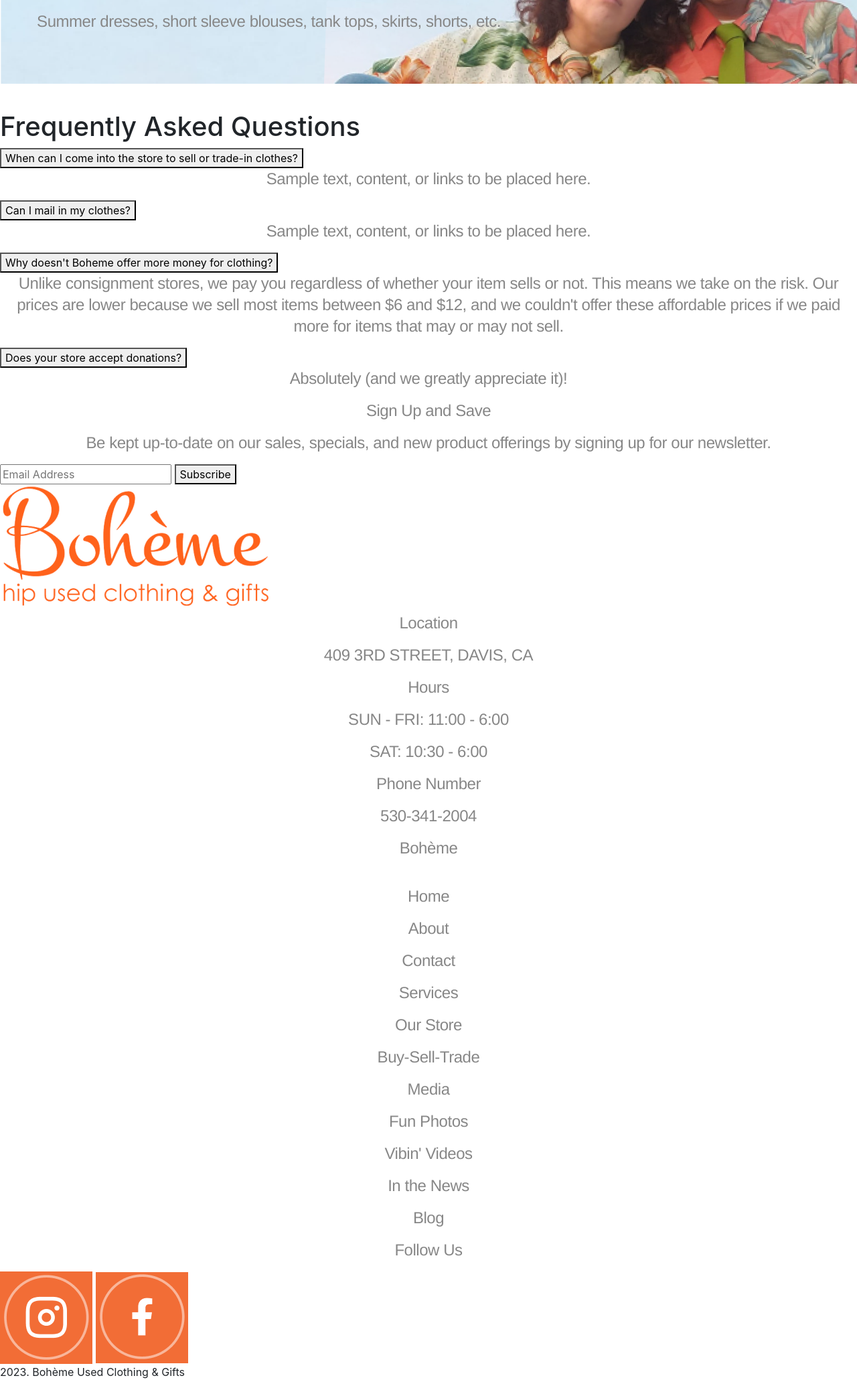
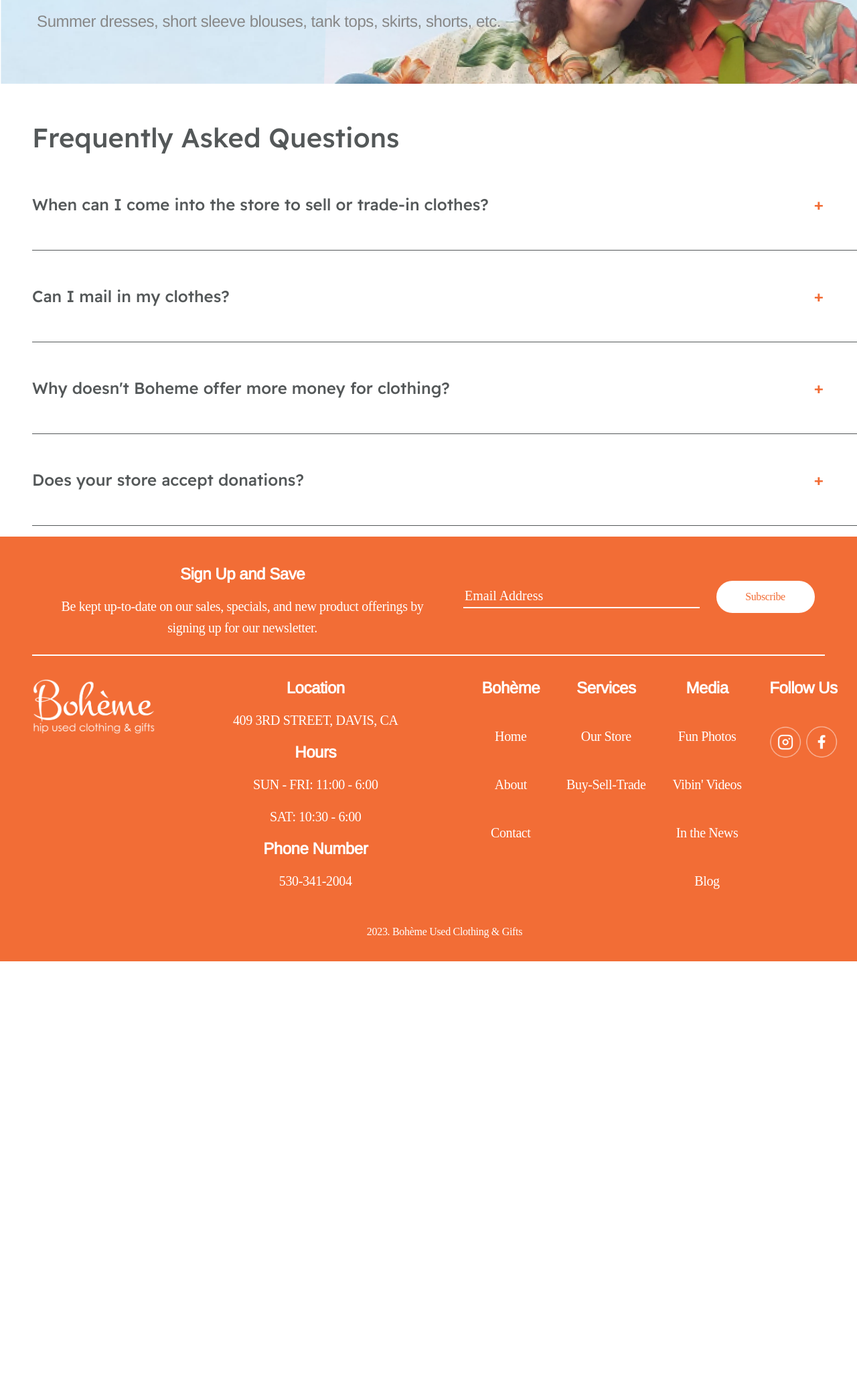
Before and after one commit to Ruprabhu25/boheme-website, a Flask app: template templates/trade.html in a window 1280 px wide. Shown: the part 175-2235 px from the top of the page at 67% size. After the commit the page ends 1610 px from the top, so only its background shows below. Run offline with Flask 3, Linux system fonts and the light colour scheme; the template is opened without the code that fills it, so the values that code supplies are empty; some libraries are stand-ins or nearby versions; some web fonts are replaced.

Commit message:
added FAQ and footer

```diff
--- a/static/css/trade.css
+++ b/static/css/trade.css
@@ -65,3 +65,239 @@ h3 {
 
 
 /* What you earn end */
+
+/* FAQ Start */
+#faq {
+  background-color: #ffffff;
+  /*margin: 6%;*/
+  /*width: 100%;*/
+  padding-left: 48px;
+  padding-top: 16px;
+  padding-bottom: 16px;
+  width: 100%;
+}
+.faqh {
+  font-family: "Readex Pro";
+  font-size: 40px;
+  color: #545859;
+}
+.collapsible {
+  background-color: #ffffff;
+  color: #545859;
+  cursor: pointer;
+  padding: 50px;
+  width: 100%;
+  border: none;
+  text-align: left;
+  padding-left: 0;
+  outline: none;
+  font-size: 24px;
+  font-family: "Readex Pro";
+}
+
+.active,
+.collapsible:hover {
+  background-color: #ffffff;
+}
+
+.collapsible::after {
+  content: "\002B";
+  color: #f26d36;
+  float: right;
+  font-family: "Readex Pro";
+  margin-left: 5px;
+}
+
+.active::after {
+  content: "\2212";
+}
+
+.content {
+  margin-left: 0;
+  border-bottom: 1px solid #545859;
+  padding: 0 18px;
+  padding-left: 0;
+  max-height: 0;
+  overflow: hidden;
+  transition: max-height 0.2s ease-out;
+  background-color: #ffffff;
+  font-family: "Readex Pro";
+  color: #878787;
+  font-size: 24px;
+}
+/*FAQ End */
+
+/*footer start*/
+#footer {
+  background: #f26d36;
+  color: #ffffff;
+  padding-left: 48px;
+  padding-top: 16px;
+  padding-bottom: 16px;
+  width: 100%;
+}
+
+#footer-top {
+  padding-left: 24px;
+  padding-bottom: 32px;
+  padding-top: 24px;
+  /* padding-top: 24px; new change */
+  width: 1184px;
+  display: flex;
+  flex-direction: row;
+  border-bottom: 2px solid white;
+}
+
+#footer-info {
+  width: 50%;
+  height: 104px;
+}
+
+a:hover {
+  color: white;
+}
+
+/*changed font*/
+.bold-text-footer {
+  color: #ffffff;
+  font-family: Arimo, sans-serif;
+  font-style: normal;
+  font-size: 24px;
+  font-weight: 700;
+  line-height: 32px;
+  letter-spacing: -0.456px;
+}
+
+.text-footer {
+  font-family: "seravekregular";
+  color: #ffffff;
+  font-size: 20px;
+  font-style: normal;
+  font-weight: 400;
+  line-height: 32px;
+  letter-spacing: -0.38px;
+}
+
+.text-footer-right {
+  padding-bottom: 24px;
+  cursor: pointer;
+}
+
+.title-text-footer {
+  font-family: "seravekregular";
+  font-size: 32px;
+  font-style: normal;
+  font-weight: 500;
+  line-height: 32px;
+  letter-spacing: -0.38px;
+  margin-bottom: 0;
+  color: white;
+}
+
+#email-footer {
+  width: 50%;
+  height: 104px;
+  align-items: center;
+  padding-top: 26px;
+}
+
+#email-input {
+  background-color: #f26d36;
+  color: white;
+  border: none;
+  border-bottom: 2px solid white;
+  width: 353px;
+  height: 33px;
+  margin-left: 40px;
+  margin-right: 20px;
+}
+
+::placeholder {
+  color: #fff;
+  font-family: "seravekregular";
+  font-size: 20px;
+  font-style: normal;
+}
+
+#email-button {
+  color: #f26d36;
+  font-family: "seravekmedium";
+  font-weight: bold;
+  font-size: 20px;
+  width: 147px;
+  height: 48px;
+  border-radius: 62px;
+  border-color: #f26d36;
+  border-style: solid;
+  background: #fff;
+  font-size: 16px;
+  cursor: pointer;
+  border: none;
+  font-weight: 500;
+  line-height: 32px;
+  letter-spacing: -0.38px;
+}
+
+#footer-bottom {
+  margin-top: 32px;
+  display: flex;
+  flex-direction: row;
+  padding-bottom: 32px;
+  /* padding-bottom: 32px;  new change */
+}
+
+#footer-logo-container {
+  color: #fafafa;
+  font-family: "Readex Pro", sans-serif;
+  font-size: 32px;
+  font-weight: 400;
+  display: flex;
+  flex-direction: row;
+  margin-right: 100px;
+  align-items: center;
+  height: 90px;
+}
+
+#footer-logo {
+  width: 184px;
+  height: auto;
+  margin-right: 16px;
+  filter: brightness(0) invert(1);
+}
+
+#footer-location-hours {
+  margin-right: 125px;
+}
+
+#footer-boheme {
+  margin-right: 40px;
+}
+
+#footer-services {
+  margin-right: 40px;
+}
+
+#footer-media {
+  margin-right: 40px;
+}
+
+.footer-follow-us {
+  display: flex;
+  flex-direction: row;
+}
+
+.footer-icon {
+  width: 50px;
+  height: auto;
+}
+
+/* new change */
+#copyright-footer {
+  text-align: center;
+  font-family: "seravekregular";
+  font-size: 16px;
+  padding-bottom: 16px;
+  letter-spacing: -0.304px;
+  text-transform: capitalize;
+}
+/* footer end */
```
